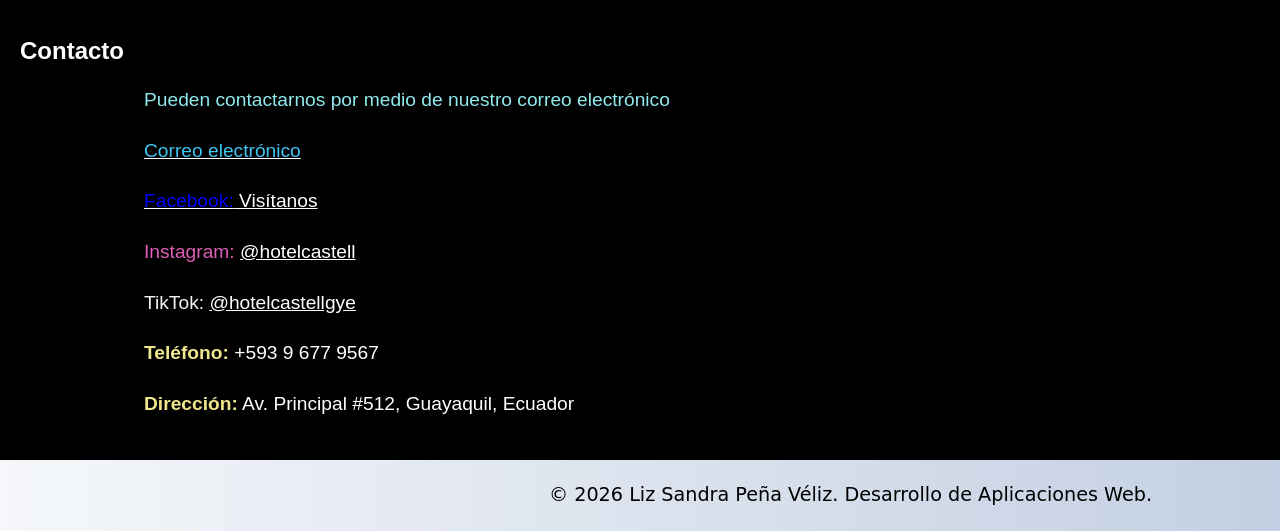
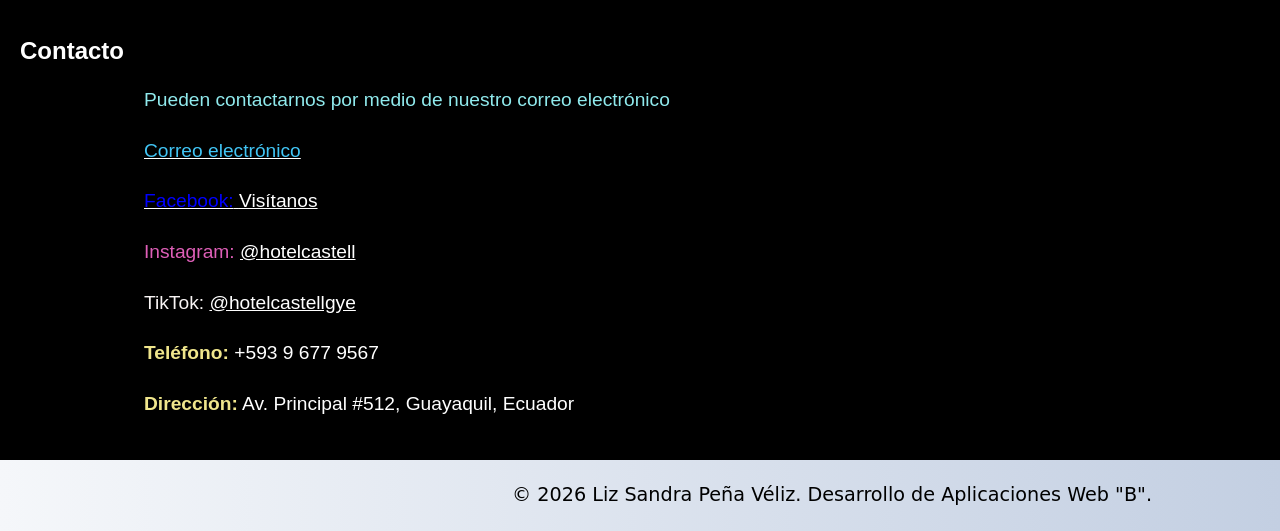
Before and after one commit to Liz-112529/2626DESARROLLO-DE-APP-WEB, a plain HTML site: page index.html in a window 1280 px wide. Shown: the part 5001-5532 px from the top of the page. Drawn offline with Linux system fonts and the light colour scheme.

Commit message:
semana03

```diff
--- a/index.html
+++ b/index.html
@@ -165,7 +165,7 @@
 </section>
 
     <footer>
-    <p style="text-align: right; font-family: 'Lobster', cursive; color: black;">© 2026 Liz Sandra Peña Véliz. Desarrollo de Aplicaciones Web.</p>
+    <p style="text-align: right; font-family: 'Lobster', cursive; color: black;">© 2026 Liz Sandra Peña Véliz. Desarrollo de Aplicaciones Web "B".</p>
 </footer>
 
 </body>
```
